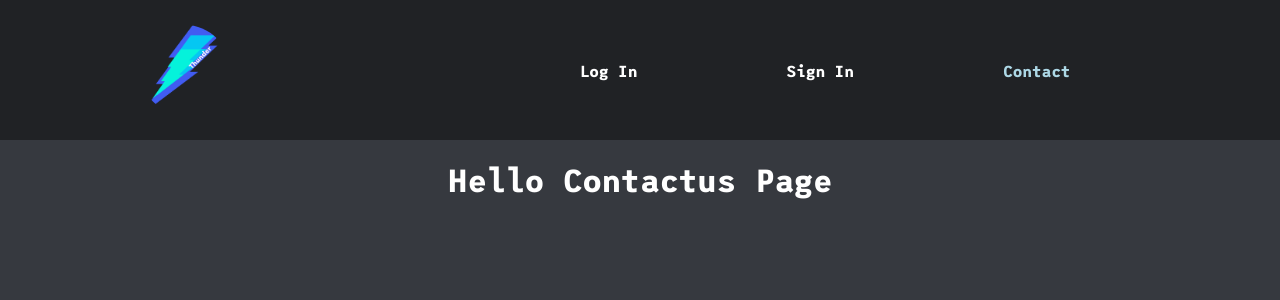
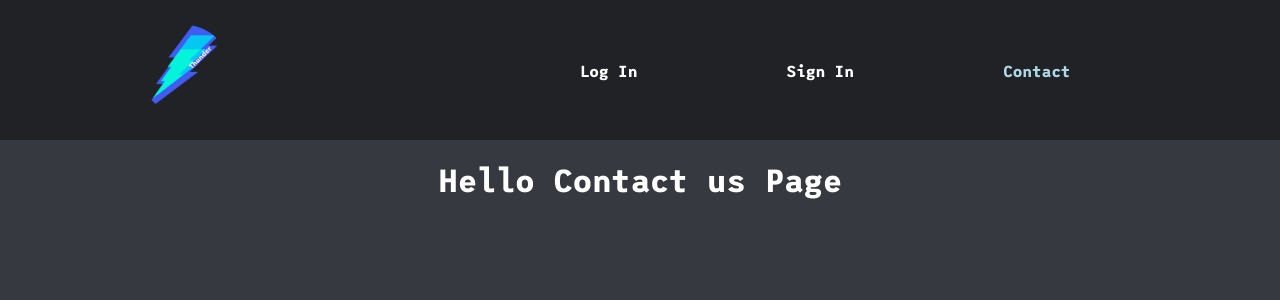
Before and after one commit to clrko/wild-thunder, a React (Create React App) app: page /contact/pseudo in a window 1280 px wide. Shown: the top 300 px of the page. Built offline with nearby package versions, Linux system fonts and the light colour scheme.

Commit message:
Cleaned the contact js page

```diff
--- a/src/components/pages/Contact.js
+++ b/src/components/pages/Contact.js
@@ -1,18 +1,19 @@
 import React, { Component } from 'react';
 
+import NavbarFooter from '../shared/NavbarFooter';
 import NavbarHeader from '../shared/NavbarHeader';
-import NavbarFooter from '../shared/NavbarFooter';
-import './Contact.css'
 
-class SignIn extends Component{
-    render(){
-        return(
+import './Contact.css';
+
+class SignIn extends Component {
+    render() {
+        return (
             <div>
                 <NavbarHeader/>
                 <NavbarFooter/>
-                <h1>Hello Contactus Page</h1>
+                <h1>Hello Contact us Page</h1>
             </div>
-        );
+        )
     }
 }
 export default SignIn;
```
